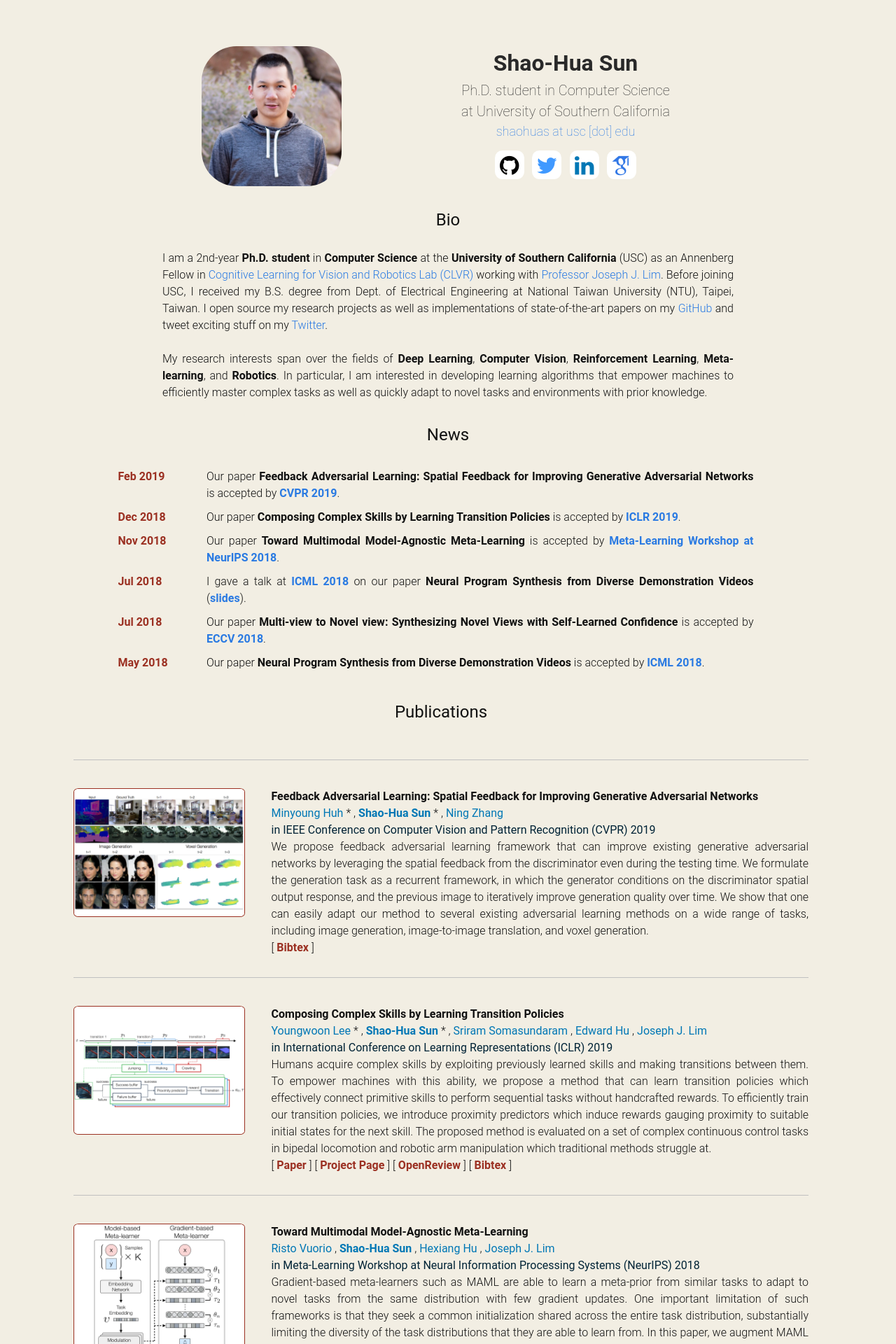
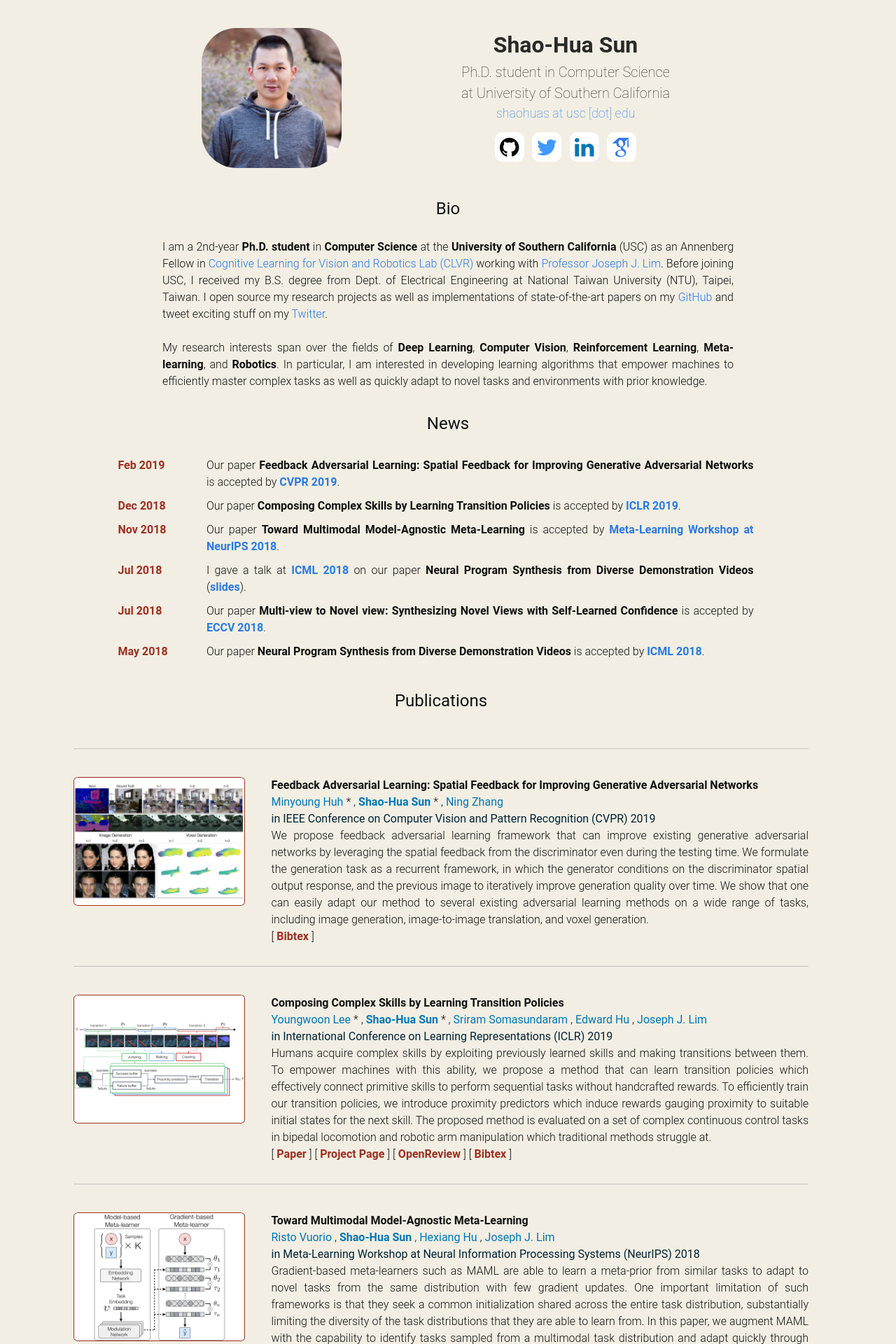
Before and after one commit to shaohua0116/shaohua0116.github.io, a Jekyll site: the page built from index.html, in a window 1280 px wide. Shown: the top 1920 px of the page at 70% size. Built offline with Jekyll 4.4.1, drawn with Linux system fonts in a browser that asks for light colours; some web fonts are replaced.

Commit message:
move the namecard up

```diff
--- a/_sass/_cover.scss
+++ b/_sass/_cover.scss
@@ -7,7 +7,7 @@
   max-width:        -webkit-calc(100% - (#{$spacing-unit} / 2));
   max-width:        calc(100% - (#{$spacing-unit} / 2));
   max-width:            900px;
-  height:               256px;
+  height:               240px;
   z-index:              initial;
   margin-right:         auto;
   margin-left:          auto;
@@ -46,7 +46,7 @@
 .profile-wrapper {
   border-radius:    32px;
   position:         relative;
-  top:              10%;
+  // top:              10%;
   // width:            640px;
   width: -webkit-calc(100% - (#{$spacing-unit} / 2));
   width:         calc(100% - (#{$spacing-unit} / 2));
@@ -55,7 +55,7 @@
   @extend %clearfix;
 
   @include media-query($on-palm) {
-    top:           5%;
+    // top:           5%;
     border-radius: 25px;
     position:      relative;
     width: -webkit-calc(100% - (#{$spacing-unit} / 2));
```
